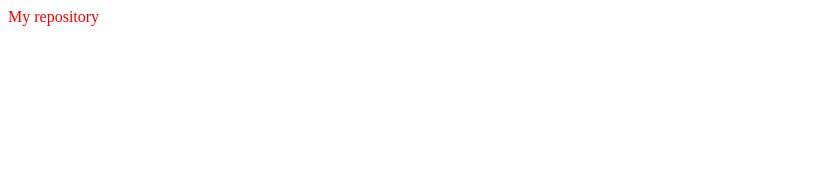
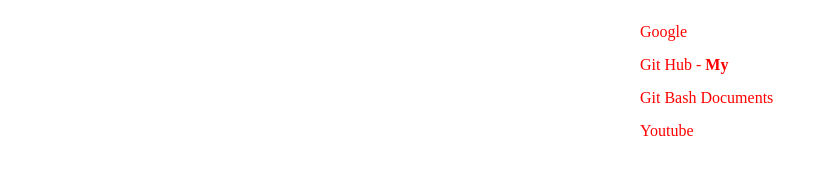
Before and after one commit to 314olas/IT-academy, a plain HTML site: page index.html in a window 1280 px wide. Shown: the whole page, without its empty margins (0-828 px from the left). Drawn offline with Linux system fonts and the light colour scheme.

Commit message:
some links

```diff
--- a/index.html
+++ b/index.html
@@ -6,6 +6,11 @@
 	<link href="style.css" rel="stylesheet" type="text/css">
 </head>
 <body>
-	<a href="https://github.com/314olas/test/tree/homework">My repository</a>
+	<div class="link-center">
+		<a href="google.com">Google</a>
+		<a href="https://github.com/314olas/IT-academy">Git Hub - <b>My</b></a>
+		<a href="https://git-scm.com/">Git Bash Documents</a>
+		<a href="https://www.youtube.com/">Youtube</a>
+	</div>
 </body>
 </html>
--- a/style.css
+++ b/style.css
@@ -1,4 +1,11 @@
 a {
+	margin-top: 15px;
 	color: red;
 	text-decoration: none;
+	display: block;
 }
+
+.link-center {
+	position: absolute;
+	left: 50%;
+}
```
